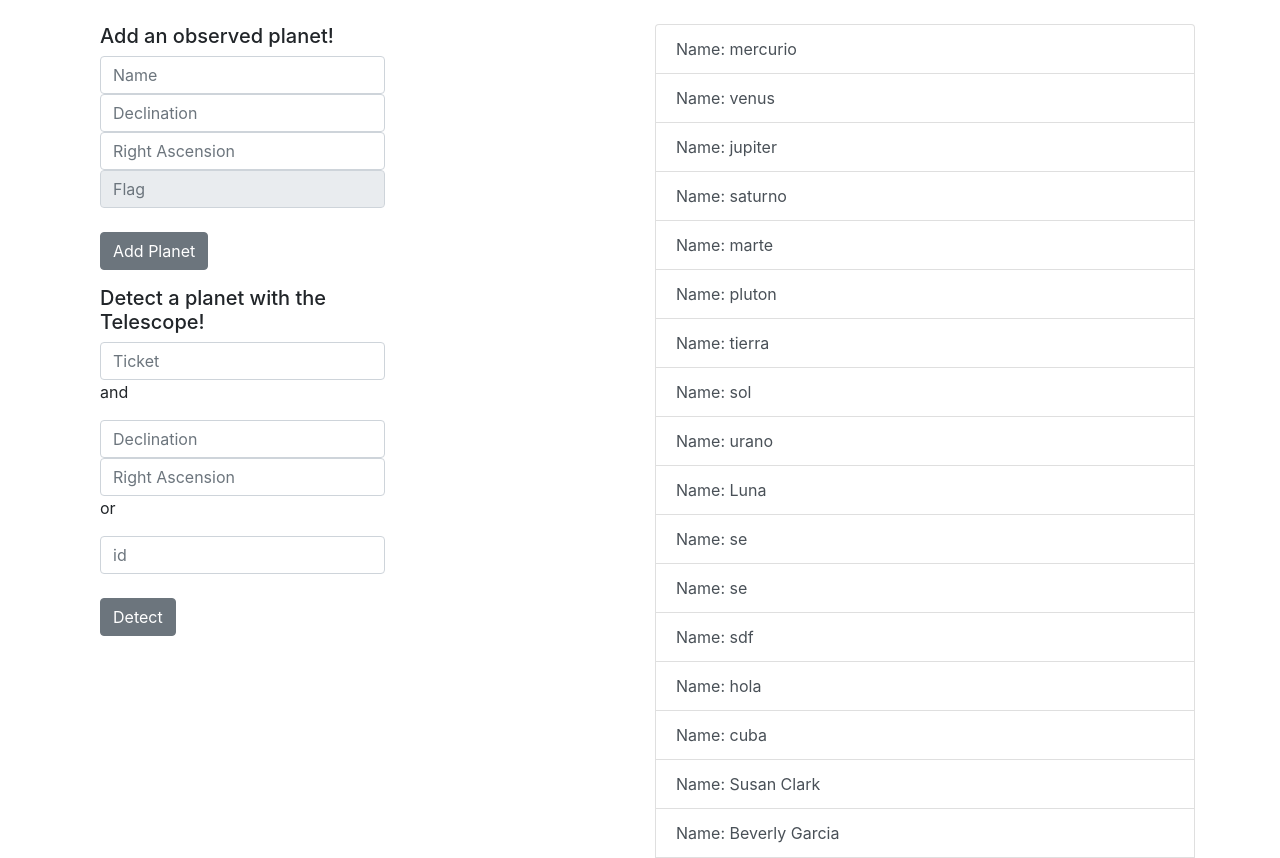
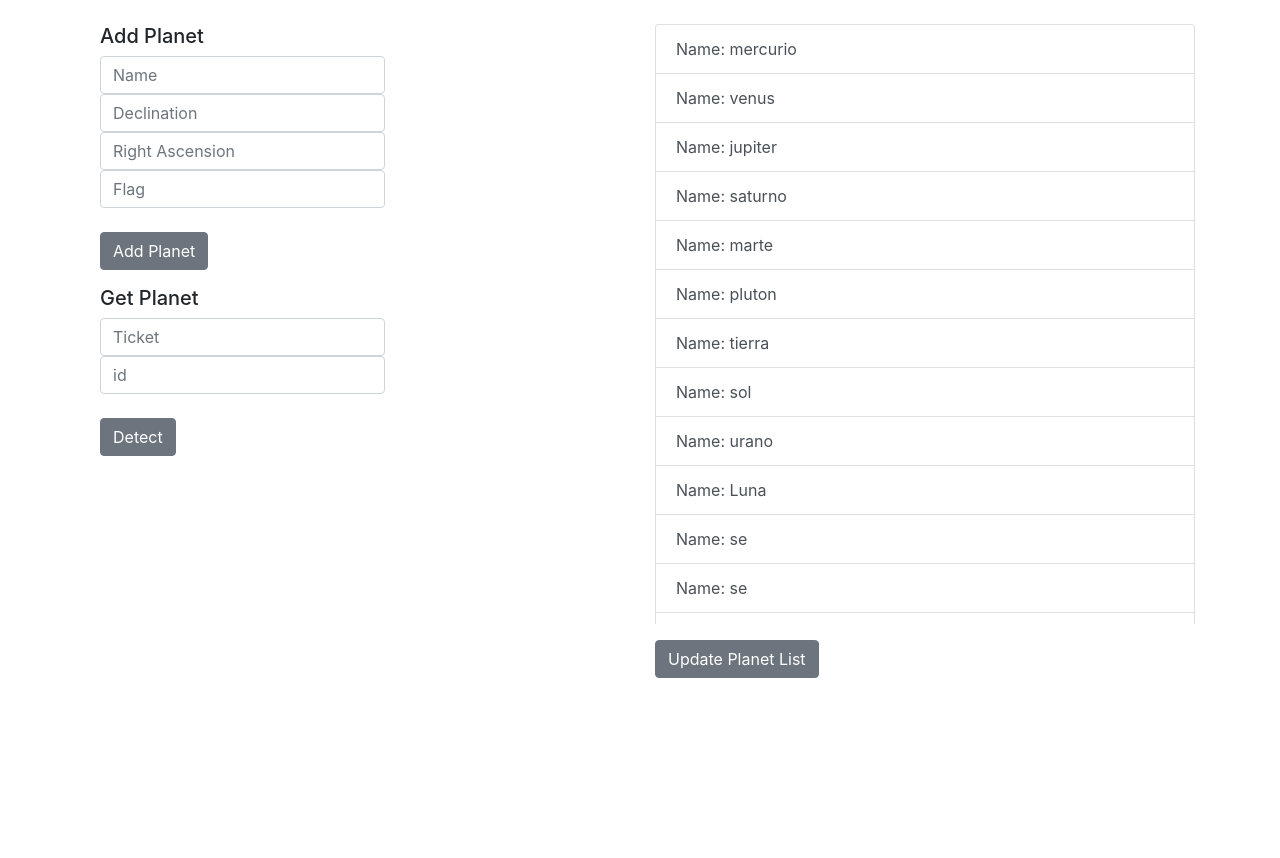
Before and after one commit to enowars/enowars3-service-telescopy, a Flask app: page / in a window 1280 px wide. Shown: the top 858 px of the page. Run offline with Flask 2, Linux system fonts and the light colour scheme; a user stored in the database is signed in; data comes from the database, SQL or seed files in the repository; some libraries are stand-ins or nearby versions.

Commit message:
remove get planets by angles option Co-Authored-By: sec.blue <s.britocorral@gmail.com>

```diff
--- a/service/src/routes.py
+++ b/service/src/routes.py
@@ -44,13 +44,11 @@ def index():
 @routes.route('/getPlanet')
 @is_logged_in
 def get_planet():
-    dec = request.args.get('declination')
-    ra = request.args.get('rightAscension')
     idd = request.args.get('id')
     t = request.args.get('ticket')
 
-    if t is None or not represent_int(t) or (idd is None and (dec is None or ra is None)):
-        return "can't do that!"
+    if t is None or not represent_int(t) or idd is None:
+        return "provide a valid ticket and id!"
 
     s = check_ticket_validity(t)
     if s != 2:
@@ -68,12 +66,6 @@ def get_planet():
         else:
             return "Planet not found!"
 
-    re = Planet.query.filter(Planet.declination == dec).filter(Planet.rightAscension == ra).first()
-    if re is not None:
-        return jsonify(re.to_dict())
-    else:
-        return "Planet not found"
-
 
 @routes.route('/addPlanet', methods=['GET', 'POST'])
 @is_logged_in
@@ -88,6 +80,9 @@ def add_planet():
 
     if name is None or name == "" or dec is None or dec == "" or ri is None or ri == "":
         return "Please provide all planet information!"
+
+    if len(name) >15 or len(ri) > 15 or len(dec) > 15 or len(flag) > 200:
+        return "value too long!"
 
     if Planet.query.filter_by(name=name).first():
         return "A planet with that name already exists!"
--- a/service/src/static/js/script.js
+++ b/service/src/static/js/script.js
@@ -25,8 +25,7 @@ function getPlanet(clicked_id) {
             alert(this.responseText)
         }
     };
-    xhttp.open("GET", "../getPlanet?declination=" + document.getElementById("declination2").value
-        + "&rightAscension=" + document.getElementById("rightAscension2").value
+    xhttp.open("GET", "../getPlanet?declination="
         + "&ticket=" + document.getElementById("ticket").value
         + "&id=" + document.getElementById("planetId").value
         , true)
--- a/service/src/templates/index.html
+++ b/service/src/templates/index.html
@@ -12,21 +12,17 @@
     <div class="row">
         <div class="col-md-6 mt-4">
             <div class="col-md-7">
-                <h5>Add an observed planet!</h5>
+                <h5>Add Planet</h5>
                 <input id="name" type="text" placeholder="Name" class="form-control">
                 <input id="declination" type="text" placeholder="Declination" class="form-control">
                 <input id="rightAscension" type="text" placeholder="Right Ascension" class="form-control">
-                <input id="flag" type="text" placeholder="Flag" disabled class="form-control">
+                <input id="flag" type="text" placeholder="Flag" class="form-control">
                 <br>
                 <button class="btn btn-secondary" id=" submit2" onClick="addPlanet(this.id)">Add Planet</button>
             </div>
             <div class="mt-3 col-md-7">
-                <h5>Detect a planet with the Telescope!</h5>
+                <h5>Get Planet </h5>
                 <input id="ticket" type="text" placeholder="Ticket" class="form-control">
-                <p> and </p>
-                <input id="declination2" type="text" placeholder="Declination" class="form-control">
-                <input id="rightAscension2" type="text" placeholder="Right Ascension" class="form-control">
-                <p> or </p>
                 <input id="planetId" type="text" placeholder="id" class="form-control">
                 <br>
                 <button class="btn btn-secondary" id=" submit1" onClick="getPlanet(this.id)">Detect</button>
@@ -34,7 +30,7 @@
             </div>
         </div>
         <div class="col-md-6 mt-4">
-            <div class="list-group">
+            <div class="list-group" style="overflow-y: scroll; height:600px;">
                 {% for planet in planets %}
                     <a href="/planet_details?name={{ planet.name }}" class="list-group-item list-group-item-action">Name: {{ planet.name }}</a>
                 {% endfor %}
```
